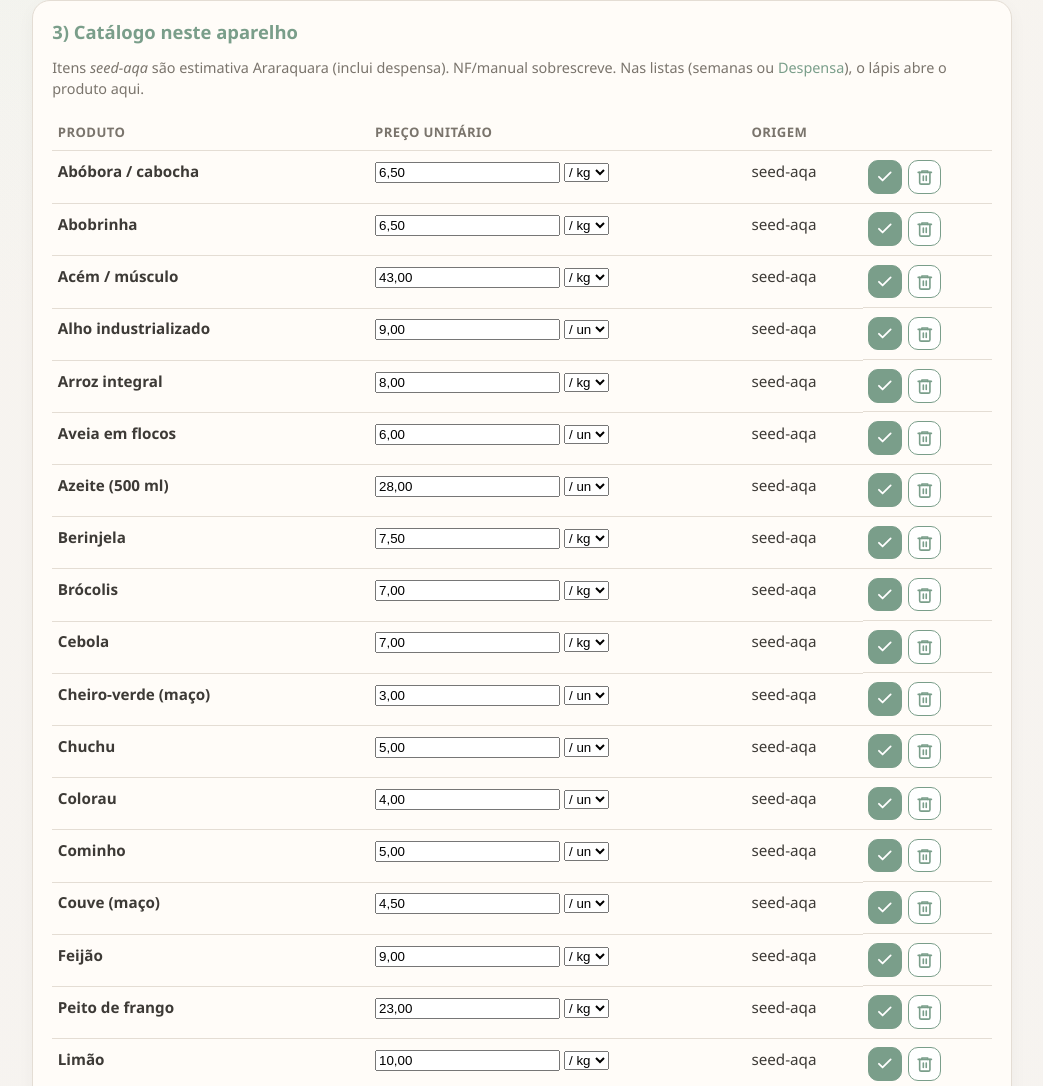
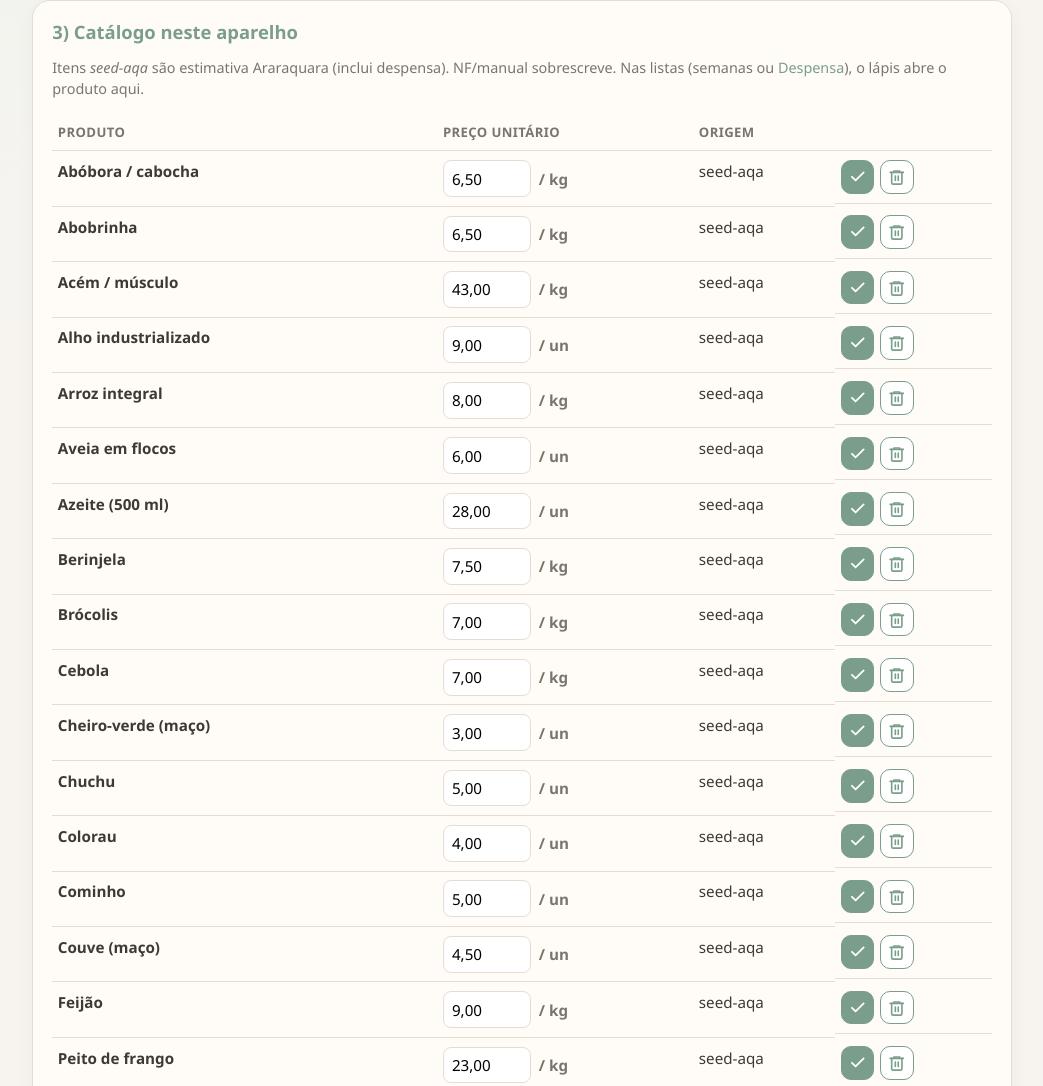
Before and after one commit to gadget-apps/alimentacao-cardapios, a plain HTML site: page precos.html in a window 1280 px wide. Shown: the part 995-2081 px from the top of the page, without its empty margins (118-1161 px from the left). Drawn offline with Linux system fonts and the light colour scheme.

Commit message:
Catalogo: unidade fixa (kg/un) sem seletor ao editar preco.
Co-authored-by: Cursor <cursoragent@cursor.com>

```diff
--- a/estilo.css
+++ b/estilo.css
@@ -714,6 +714,21 @@ body.drawer-open {
   border-radius: 8px;
   font: inherit;
 }
+/* Unidade fixa no catálogo (não é seletor) / Fixed unit label in catalog */
+.catalog-unit {
+  display: inline-block;
+  margin-left: 0.25rem;
+  color: var(--muted);
+  font-weight: 600;
+  white-space: nowrap;
+}
+#catalog-table input[data-price-input] {
+  max-width: 5.5rem;
+  padding: 0.4rem 0.5rem;
+  border: 1px solid var(--line);
+  border-radius: 8px;
+  font: inherit;
+}
 .catalog-edit-actions {
   display: flex;
   flex-wrap: nowrap;
--- a/precos.html
+++ b/precos.html
@@ -4,7 +4,7 @@
   <meta charset="UTF-8" />
   <meta name="viewport" content="width=device-width, initial-scale=1" />
   <title>Preços — Gestão Cardápio Low Carb</title>
-  <link rel="stylesheet" href="estilo.css?v=26" />
+  <link rel="stylesheet" href="estilo.css?v=27" />
   <style>
     .nf-file {
       display: flex;
@@ -199,16 +199,9 @@
             '" value="' +
             priceVal +
             '" aria-label="Preço" />' +
-            ' <select data-unit-input="' +
-            k +
-            '">' +
-            '<option value="kg"' +
-            (e.unit === "kg" ? " selected" : "") +
-            "> / kg</option>" +
-            '<option value="un"' +
-            (e.unit === "un" ? " selected" : "") +
-            "> / un</option>" +
-            "</select></td><td>" +
+            ' <span class="catalog-unit">/ ' +
+            (e.unit === "un" ? "un" : "kg") +
+            "</span></td><td>" +
             (e.source || "—") +
             '</td><td class="catalog-edit-actions">' +
             '<button type="button" class="catalog-icon-btn catalog-icon-save" data-save="' +
@@ -229,7 +222,6 @@
           btn.addEventListener("click", function () {
             var k = btn.getAttribute("data-save");
             var priceEl = box.querySelector('[data-price-input="' + k + '"]');
-            var unitEl = box.querySelector('[data-unit-input="' + k + '"]');
             var raw = (priceEl.value || "")
               .trim()
               .replace(/\./g, "")
@@ -241,11 +233,13 @@
             }
             var c = P.loadCatalog();
             var prev = c[k] || { key: k, name: editName || k };
+            // Unidade fica fixa no cadastro do produto (não muda ao salvar preço).
+            // Unit stays fixed on the product record (does not change when saving price).
             c[k] = {
               key: k,
               name: prev.name || k,
               unitPrice: n,
-              unit: (unitEl && unitEl.value) || prev.unit || "kg",
+              unit: prev.unit || "kg",
               updatedAt: new Date().toISOString(),
               source: "manual"
             };
```
Also changed, not shown: carne-moida.html (+1 -1 lines), como-fazer.html (+1 -1 lines), despensa.html (+1 -1 lines), index.html (+1 -1 lines), legumes-recheados.html (+1 -1 lines), prep-otimizado.html (+1 -1 lines), receitas-favoritas.html (+1 -1 lines), receitas.html (+1 -1 lines), semana-1.html (+1 -1 lines), semana-2.html (+1 -1 lines), semana-3.html (+1 -1 lines), semana-4.html (+1 -1 lines), semana-5.html (+1 -1 lines), semana-6.html (+1 -1 lines), 2 more files.
